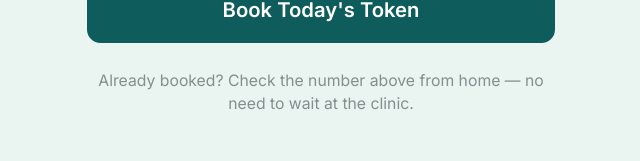
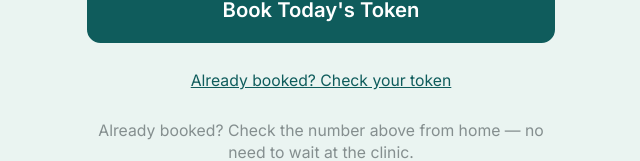
Before and after one commit to radwanaeef/Token_app, a Next.js app: page / in a window 1280 px wide. Shown: the part 263-424 px from the top of the page, without its empty margins (319-959 px from the left). Built offline with nearby package versions, Linux system fonts and the light colour scheme; no server answers; the database is empty.

Commit message:
Update page.tsx added booking lookup

```diff
--- a/app/page.tsx
+++ b/app/page.tsx
@@ -14,6 +14,9 @@ export default function Home() {
       <Link href="/book" className="btn-primary block text-center">
         Book Today's Token
       </Link>
+      <Link href="/lookup" className="block text-center text-clinic-teal underline text-sm">
+  Already booked? Check your token
+</Link>
 
       <p className="text-center text-sm text-clinic-ink/50 px-2">
         Already booked? Check the number above from home — no need to wait at the clinic.
```
